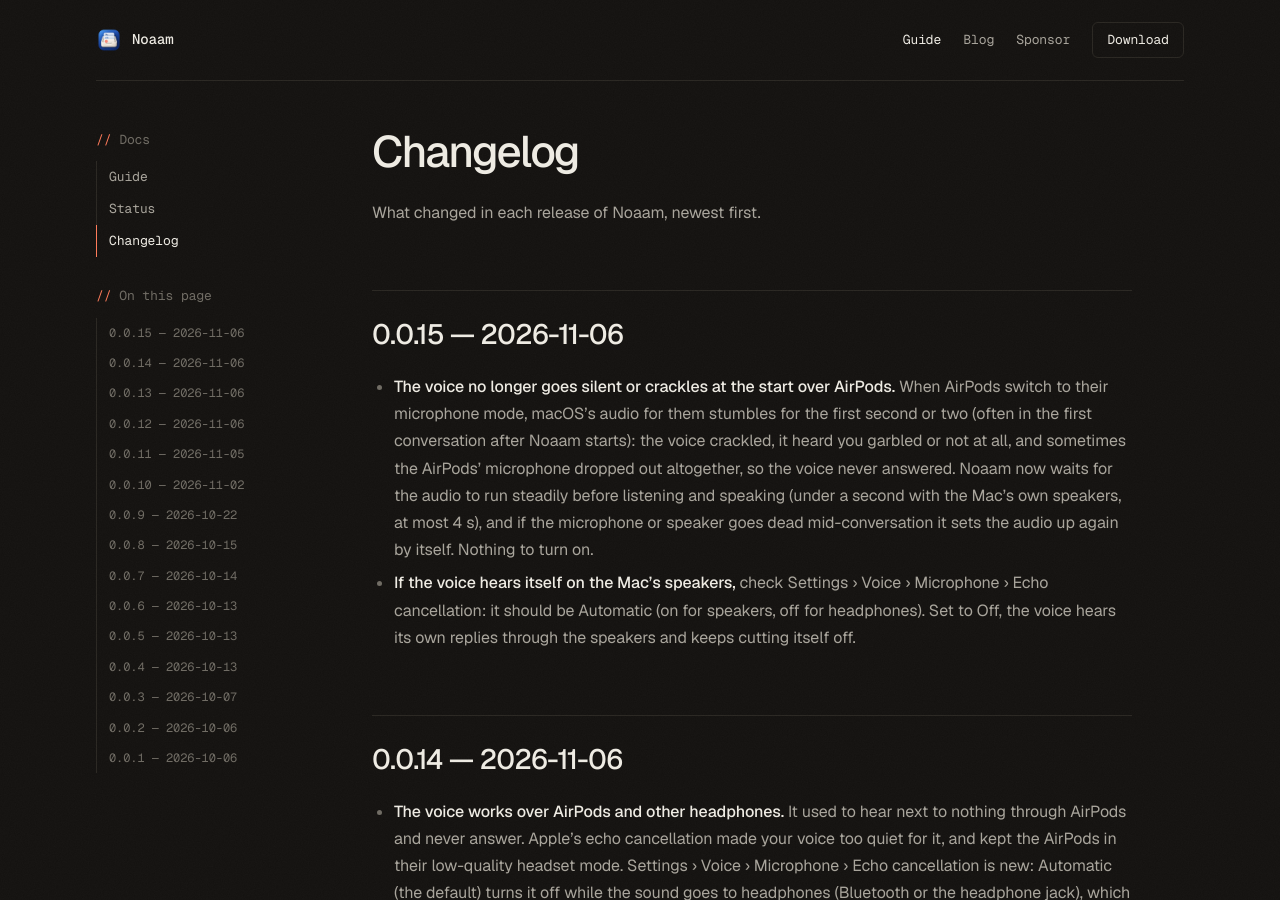
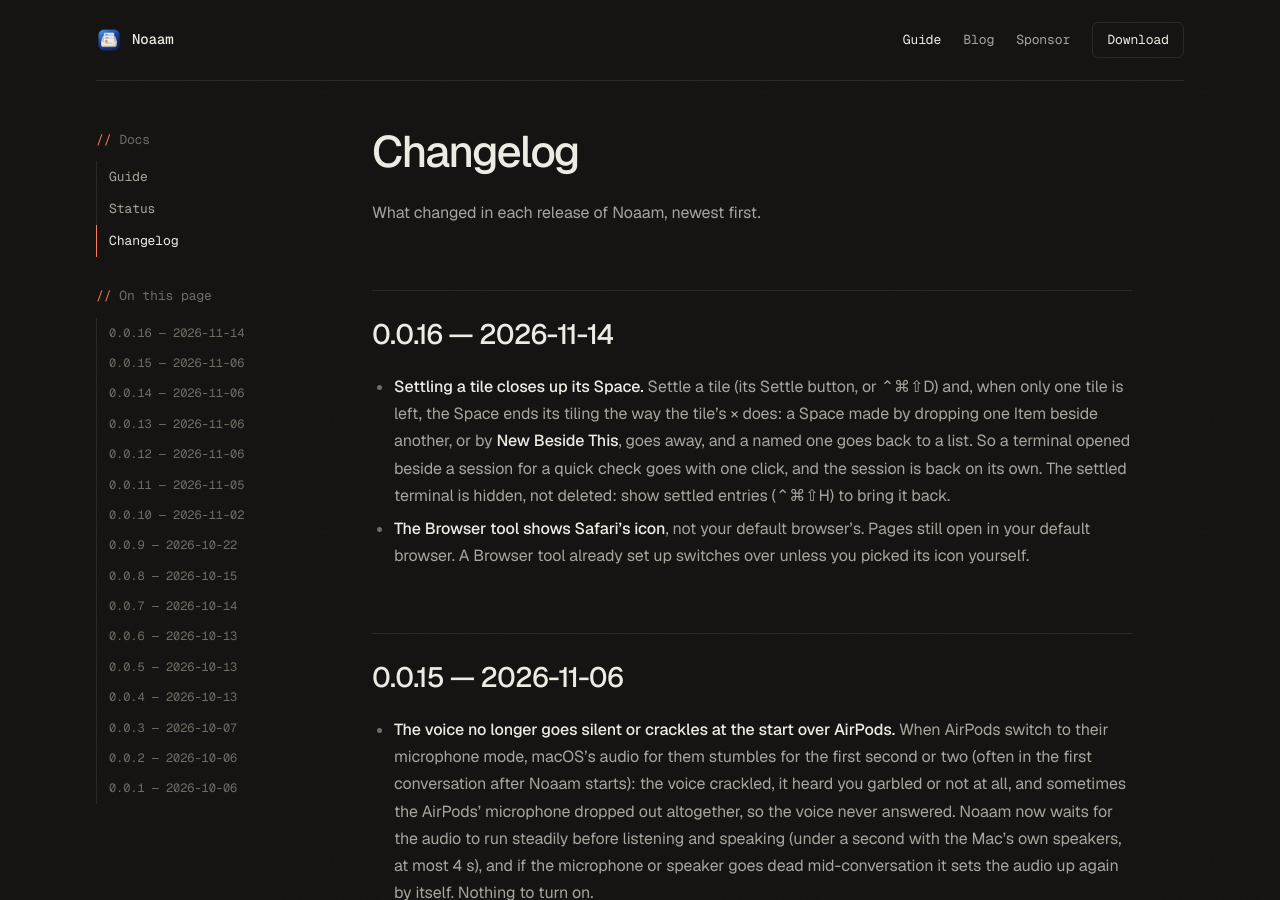
Before and after one commit to conformal-link/noaam-site, a Jekyll site: the page built from docs/changelog.md, in a window 1280 px wide and 900 px high. Built offline with Jekyll 4.4.1, drawn with Linux system fonts in a browser that asks for light colours; our own code applies the rules of GitHub Pages for plain Markdown files.

Commit message:
Noaam v0.0.16; Safari, not Arc, in the app switcher mock

```diff
--- a/docs/changelog.md
+++ b/docs/changelog.md
@@ -1,6 +1,19 @@
 # Changelog
 
 What changed in each release of Noaam, newest first.
+
+## 0.0.16 — 2026-11-14 {#v0.0.16}
+
+- **Settling a tile closes up its Space.** Settle a tile (its Settle
+  button, or ⌃⌘⇧D) and, when only one tile is left, the Space ends its
+  tiling the way the tile's × does: a Space made by dropping one Item beside
+  another, or by **New Beside This**, goes away, and a named one goes back to
+  a list. So a terminal opened beside a session for a quick check goes with
+  one click, and the session is back on its own. The settled terminal is
+  hidden, not deleted: show settled entries (⌃⌘⇧H) to bring it back.
+- **The Browser tool shows Safari's icon**, not your default browser's.
+  Pages still open in your default browser. A Browser tool already set up
+  switches over unless you picked its icon yourself.
 
 ## 0.0.15 — 2026-11-06 {#v0.0.15}
 
--- a/index.html
+++ b/index.html
@@ -264,7 +264,7 @@
         <div class="app on"><img src="assets/icon-256.png" alt=""><span class="badge">personal</span><small>Noaam</small></div>
         <div class="app ghost"><i></i><small>Ghostty</small></div>
         <div class="app ghost"><i></i><small>VS Code</small></div>
-        <div class="app ghost"><i></i><small>Arc</small></div>
+        <div class="app ghost"><i></i><small>Safari</small></div>
       </div>
       <p class="story"><a href="blog/side-project-hours/">How many hours a side project really gets →</a></p>
     </div>
```
Also changed, not shown: appcast.xml (+8 -0 lines).
